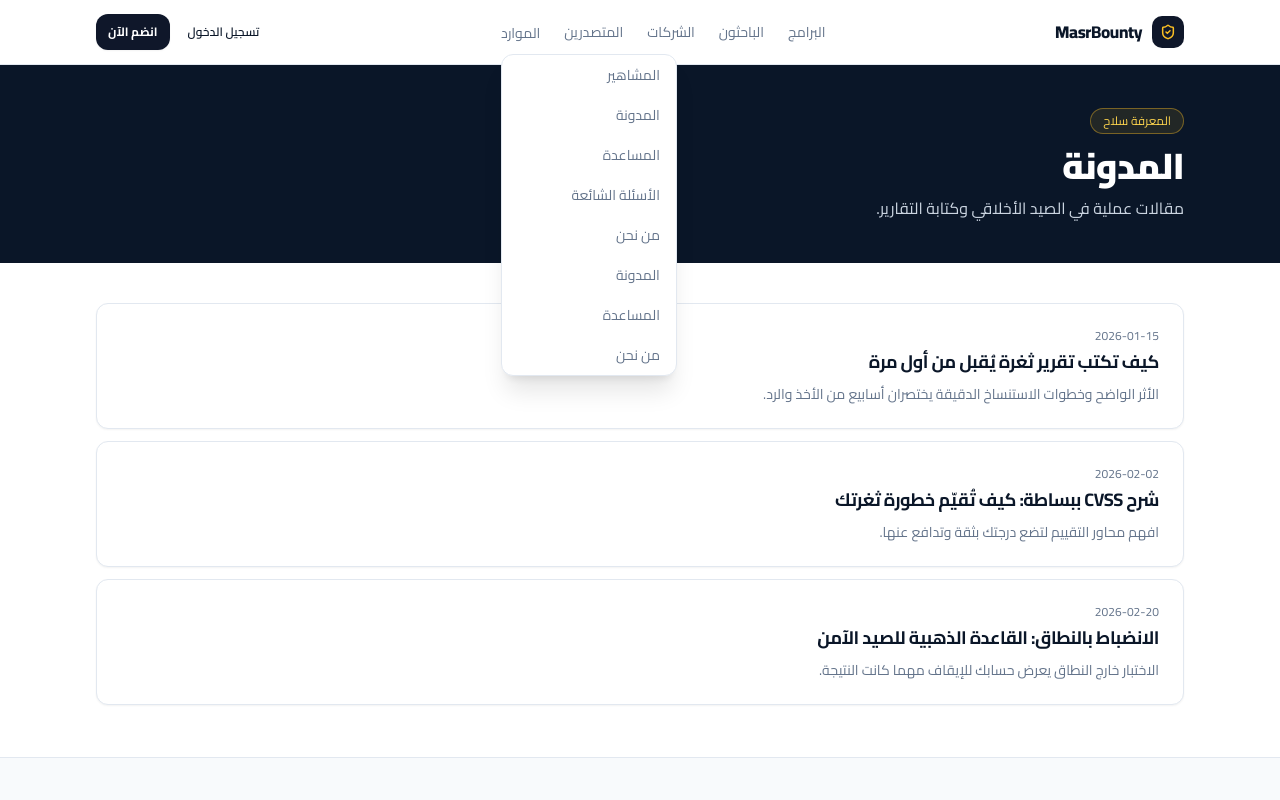
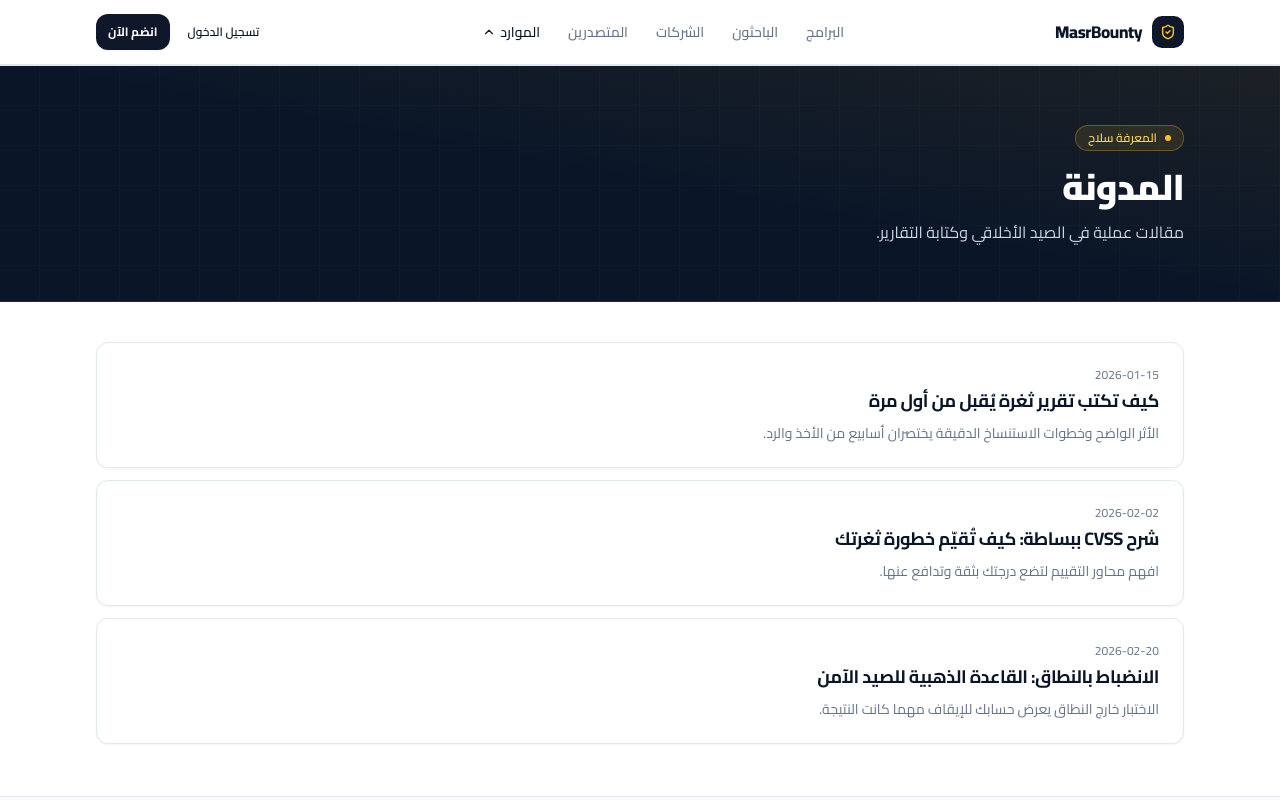
Before and after one commit to hazmmhmdalshadhly12-ui/masrbounty, a Next.js app: page /blog in a window 1280 px wide. Both pictures are taken after a click on the button "الموارد". Shown: the top 800 px of the page. Built offline with nearby package versions, Linux system fonts and the light colour scheme; no server answers.

Commit message:
feat(ui): header active-state nav + accessible resources menu; richer PageHero

```diff
--- /dev/null
+++ b/components/layout/header-nav.tsx
@@ -0,0 +1,105 @@
+'use client';
+
+import Link from 'next/link';
+import { usePathname } from 'next/navigation';
+import { useEffect, useRef, useState } from 'react';
+import { ChevronDown } from 'lucide-react';
+import { nav } from '@/config/nav';
+import { cn } from '@/lib/utils';
+
+const PRIMARY = ['/programs', '/researchers', '/companies', '/leaderboard'];
+const EXTRA = [{ href: '/contact', ar: 'تواصل معنا', en: 'Contact' }];
+
+function isActive(pathname: string, href: string): boolean {
+  return pathname === href || pathname.startsWith(`${href}/`);
+}
+
+const linkBase =
+  'relative rounded-md px-3 py-2 text-sm font-medium transition-colors focus-visible:outline-none focus-visible:ring-2 focus-visible:ring-ring focus-visible:ring-offset-2';
+
+/** Desktop primary navigation with active state and an accessible "resources" menu. */
+export function HeaderNav() {
+  const pathname = usePathname() ?? '/';
+  const [open, setOpen] = useState(false);
+  const wrapRef = useRef<HTMLDivElement>(null);
+  const primary = nav.filter((n) => PRIMARY.includes(n.href));
+  const resources = [...nav.filter((n) => !PRIMARY.includes(n.href)), ...EXTRA];
+  const resourcesActive = resources.some((r) => isActive(pathname, r.href));
+
+  useEffect(() => setOpen(false), [pathname]);
+
+  useEffect(() => {
+    if (!open) return;
+    const onDown = (e: MouseEvent) => {
+      if (wrapRef.current && !wrapRef.current.contains(e.target as Node)) setOpen(false);
+    };
+    const onKey = (e: KeyboardEvent) => {
+      if (e.key === 'Escape') setOpen(false);
+    };
+    document.addEventListener('mousedown', onDown);
+    document.addEventListener('keydown', onKey);
+    return () => {
+      document.removeEventListener('mousedown', onDown);
+      document.removeEventListener('keydown', onKey);
+    };
+  }, [open]);
+
+  return (
+    <nav className="hidden items-center gap-1 md:flex" aria-label="التنقل الرئيسي">
+      {primary.map((n) => {
+        const active = isActive(pathname, n.href);
+        return (
+          <Link
+            key={n.href}
+            href={n.href}
+            aria-current={active ? 'page' : undefined}
+            className={cn(
+              linkBase,
+              active ? 'text-foreground' : 'text-muted-foreground hover:bg-accent hover:text-foreground'
+            )}
+          >
+            {n.ar}
+            {active && <span aria-hidden="true" className="absolute inset-x-3 -bottom-[13px] h-0.5 rounded-full bg-amber-500" />}
+          </Link>
+        );
+      })}
+      <div ref={wrapRef} className="relative">
+        <button
+          type="button"
+          aria-haspopup="menu"
+          aria-expanded={open}
+          onClick={() => setOpen((v) => !v)}
+          className={cn(
+            linkBase,
+            'inline-flex items-center gap-1',
+            resourcesActive || open ? 'text-foreground' : 'text-muted-foreground hover:bg-accent hover:text-foreground'
+          )}
+        >
+          الموارد
+          <ChevronDown className={cn('h-3.5 w-3.5 transition-transform', open && 'rotate-180')} aria-hidden="true" />
+        </button>
+        {open && (
+          <div role="menu" className="absolute end-0 top-full z-50 mt-2 w-52 overflow-hidden rounded-xl border bg-popover p-1 shadow-xl animate-zoom-in">
+            {resources.map((n) => {
+              const active = isActive(pathname, n.href);
+              return (
+                <Link
+                  key={n.href}
+                  href={n.href}
+                  role="menuitem"
+                  aria-current={active ? 'page' : undefined}
+                  className={cn(
+                    'block rounded-lg px-3 py-2 text-sm transition-colors focus-visible:bg-accent focus-visible:outline-none',
+                    active ? 'bg-accent font-semibold text-foreground' : 'text-muted-foreground hover:bg-accent hover:text-foreground'
+                  )}
+                >
+                  {n.ar}
+                </Link>
+              );
+            })}
+          </div>
+        )}
+      </div>
+    </nav>
+  );
+}
--- a/components/layout/header.tsx
+++ b/components/layout/header.tsx
@@ -1,17 +1,12 @@
 import Link from 'next/link';
 import { ShieldCheck } from 'lucide-react';
 import { createServerClient } from '@/lib/supabase/server';
-import { nav } from '@/config/nav';
 import { Button } from '@/components/ui/button';
 import { NotificationBell } from '@/components/layout/notification-bell';
 import { MobileNav } from '@/components/layout/mobile-nav';
 import { UserMenu } from '@/components/layout/user-menu';
+import { HeaderNav } from '@/components/layout/header-nav';
 
-const resources = [
-  { href: '/blog', ar: 'المدونة' },
-  { href: '/help', ar: 'المساعدة' },
-  { href: '/about', ar: 'من نحن' },
-];
 
 export async function Header() {
   let username: string | null = null;
@@ -29,7 +24,7 @@ export async function Header() {
   }
 
   return (
-    <header className="sticky top-0 z-50 w-full border-b bg-background/95 backdrop-blur supports-[backdrop-filter]:bg-background/80">
+    <header className="sticky top-0 z-50 w-full border-b bg-background/90 shadow-[0_1px_0_0_hsl(var(--border))] backdrop-blur-md supports-[backdrop-filter]:bg-background/75">
       <div className="container flex h-16 items-center justify-between gap-2">
         <div className="flex items-center gap-2">
           <MobileNav authed={!!username} />
@@ -40,26 +35,7 @@ export async function Header() {
             <span className="text-[17px] font-extrabold tracking-tight">MasrBounty</span>
           </Link>
         </div>
-        <nav className="hidden items-center gap-6 md:flex" aria-label="التنقل الرئيسي">
-          <Link href="/programs" className="text-sm text-muted-foreground transition-colors hover:text-foreground focus-visible:outline-none focus-visible:ring-2 focus-visible:ring-ring focus-visible:ring-offset-2">البرامج</Link>
-          <Link href="/researchers" className="text-sm text-muted-foreground transition-colors hover:text-foreground focus-visible:outline-none focus-visible:ring-2 focus-visible:ring-ring focus-visible:ring-offset-2">الباحثون</Link>
-          <Link href="/companies" className="text-sm text-muted-foreground transition-colors hover:text-foreground focus-visible:outline-none focus-visible:ring-2 focus-visible:ring-ring focus-visible:ring-offset-2">الشركات</Link>
-          <Link href="/leaderboard" className="text-sm text-muted-foreground transition-colors hover:text-foreground focus-visible:outline-none focus-visible:ring-2 focus-visible:ring-ring focus-visible:ring-offset-2">المتصدرين</Link>
-          <div className="group relative">
-            <button type="button" className="text-sm text-muted-foreground transition-colors hover:text-foreground focus-visible:outline-none focus-visible:ring-2 focus-visible:ring-ring focus-visible:ring-offset-2" aria-haspopup="true" aria-label="فتح قائمة الموارد">
-              الموارد
-            </button>
-            <div className="invisible absolute end-0 top-full z-50 w-44 pt-2 opacity-0 transition-all group-hover:visible group-hover:opacity-100 group-focus-within:visible group-focus-within:opacity-100">
-              <div className="overflow-hidden rounded-xl border bg-popover shadow-xl">
-                {[...nav.filter((n) => !['/programs', '/researchers', '/companies', '/leaderboard'].includes(n.href)), ...resources].map((n) => (
-                  <Link key={n.href} href={n.href} className="block px-4 py-2.5 text-sm text-muted-foreground hover:bg-accent hover:text-foreground focus-visible:outline-none focus-visible:bg-accent focus-visible:text-foreground">
-                    {n.ar}
-                  </Link>
-                ))}
-              </div>
-            </div>
-          </div>
-        </nav>
+        <HeaderNav />
         <div className="flex items-center gap-1.5">
           {username ? (
             <>
@@ -68,14 +44,14 @@ export async function Header() {
             </>
           ) : (
             <>
-              <Link href="/login" className="hidden sm:block">
-                <Button variant="ghost" size="sm">تسجيل الدخول</Button>
-              </Link>
-              <Link href="/register">
-                <Button size="sm" className="bg-slate-900 font-bold text-white hover:bg-slate-700 dark:bg-amber-400 dark:text-slate-950 dark:hover:bg-amber-300">
+              <Button asChild variant="ghost" size="sm" className="hidden sm:inline-flex">
+                <Link href="/login">تسجيل الدخول</Link>
+              </Button>
+              <Button asChild size="sm" className="bg-slate-900 font-bold text-white hover:bg-slate-700 dark:bg-amber-400 dark:text-slate-950 dark:hover:bg-amber-300">
+                <Link href="/register">
                   انضم الآن
-                </Button>
-              </Link>
+                </Link>
+              </Button>
             </>
           )}
         </div>
--- a/components/layout/page-hero.tsx
+++ b/components/layout/page-hero.tsx
@@ -1,12 +1,28 @@
-export function PageHero({ kicker, title, desc }: { kicker: string; title: string; desc: string }) {
+import type { ReactNode } from 'react';
+
+export function PageHero({ kicker, title, desc, children }: { kicker: string; title: string; desc: string; children?: ReactNode }) {
   return (
-    <section className="bg-[#0a1628] text-white">
-      <div className="container py-10">
-        <span className="inline-block rounded-full border border-amber-400/40 bg-amber-400/10 px-3 py-1 text-xs text-amber-300">
-          {kicker}
-        </span>
-        <h1 className="mt-3 text-3xl font-black md:text-4xl">{title}</h1>
-        <p className="mt-2 max-w-2xl text-slate-300">{desc}</p>
+    <section className="relative overflow-hidden border-b border-slate-800 bg-navy text-white">
+      <div
+        aria-hidden="true"
+        className="pointer-events-none absolute inset-0 opacity-[0.08]"
+        style={{
+          backgroundImage:
+            'linear-gradient(to left, rgb(148 163 184 / 0.4) 1px, transparent 1px), linear-gradient(to bottom, rgb(148 163 184 / 0.4) 1px, transparent 1px)',
+          backgroundSize: '40px 40px',
+        }}
+      />
+      <div aria-hidden="true" className="pointer-events-none absolute inset-0 bg-gradient-to-bl from-amber-500/[0.08] via-transparent to-transparent" />
+      <div className="container relative flex flex-col gap-6 py-12 md:flex-row md:items-end md:justify-between md:py-14">
+        <div>
+          <span className="inline-flex items-center gap-2 rounded-full border border-amber-400/30 bg-amber-400/10 px-3 py-1 text-xs font-semibold text-amber-300">
+            <span aria-hidden="true" className="h-1.5 w-1.5 rounded-full bg-amber-400" />
+            {kicker}
+          </span>
+          <h1 className="mt-4 text-3xl font-black md:text-4xl">{title}</h1>
+          <p className="mt-3 max-w-2xl leading-relaxed text-slate-300">{desc}</p>
+        </div>
+        {children ? <div className="flex shrink-0 flex-wrap gap-2">{children}</div> : null}
       </div>
     </section>
   );
```
